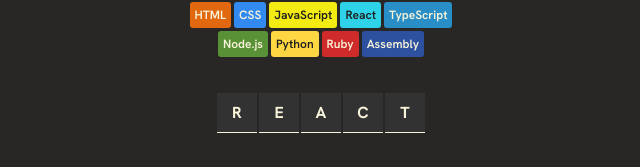
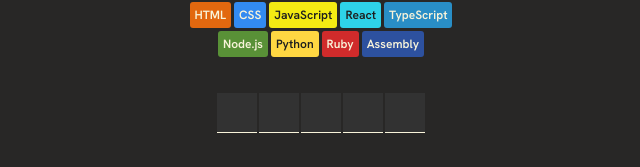
Before and after one commit to DebabrataBanik/Assembly-Endgame, a React (Vite) app: page / in a window 1280 px wide. Shown: the part 302-469 px from the top of the page, without its empty margins (319-959 px from the left). Built offline with nearby package versions, Linux system fonts and the light colour scheme.

Commit message:
display guessed letters logic

```diff
--- a/src/App.jsx
+++ b/src/App.jsx
@@ -43,9 +43,14 @@
 
       <section className="word">
         {
-          Array.from(word).map((char, index) => (
-            <span className="char" key={index}>{char}</span>
-          ))
+          Array.from(word).map((char, index) => {
+
+            const isGuessed = guessedLetters.includes(char);
+
+
+            return <span className="char" key={index}>{isGuessed ? char : ''}</span>
+          }
+          )
         }
 
       </section>
--- a/src/index.css
+++ b/src/index.css
@@ -94,9 +94,8 @@
   text-transform: uppercase;
   color: #F9F4DA;
   font-weight: 700;
-  font-size: 18;
+  font-size: 18px;
   background-color: #323232;
-  padding: 6px;
   border-bottom: 1px solid #F9F4DA;
 }
 
```
